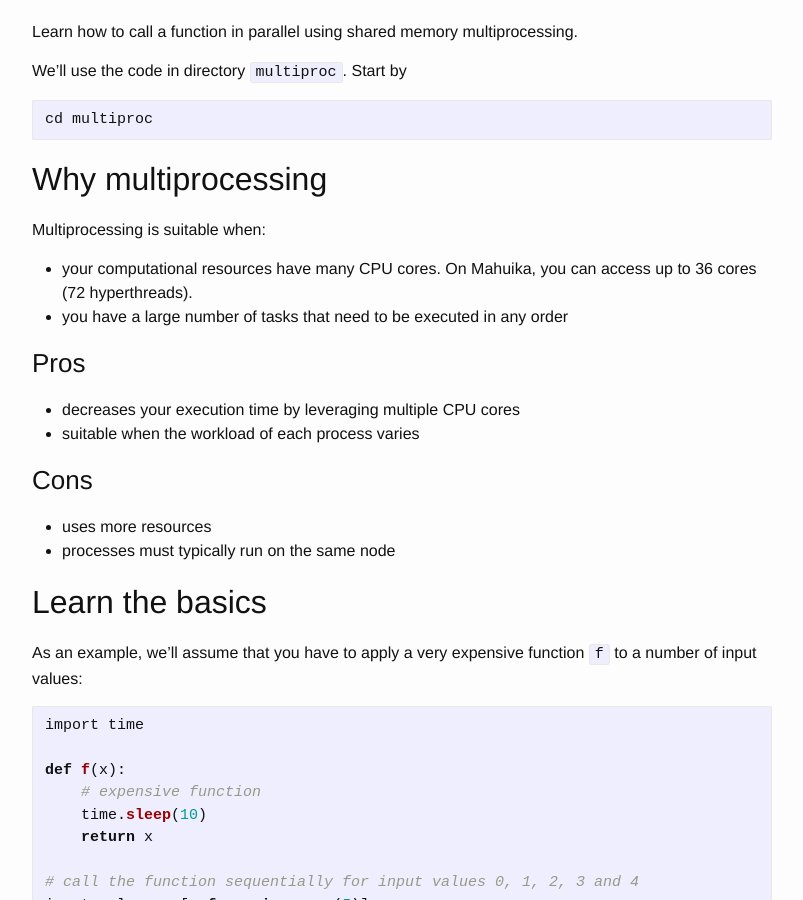
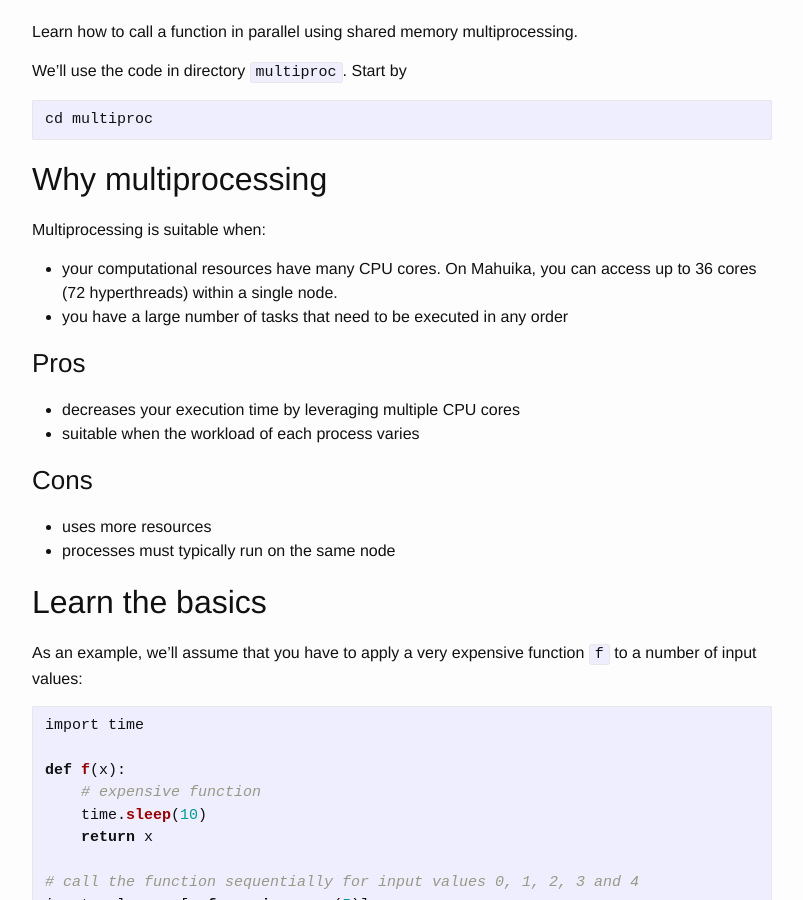
Before and after one commit to nesi/perf-training, a Jekyll site: the page built from _lessons/python-scatter/04a-multiprocessing.md, in a window 1280 px wide and 900 px high, scrolled down 637 px. Shown: the whole window, without its empty margins (238-1041 px from the left). Built offline with Jekyll 4.4.1, drawn with Linux system fonts in a browser that asks for light colours.

Commit message:
Update _lessons/python-scatter/04a-multiprocessing.md
Co-Authored-By: pletzer <alexander@gokliya.net>

```diff
--- a/_lessons/python-scatter/04a-multiprocessing.md
+++ b/_lessons/python-scatter/04a-multiprocessing.md
@@ -18,7 +18,7 @@ cd multiproc
 
 Multiprocessing is suitable when:
 
- * your computational resources have many CPU cores. On Mahuika, you can access up to 36 cores (72 hyperthreads).
+ * your computational resources have many CPU cores. On Mahuika, you can access up to 36 cores (72 hyperthreads) within a single node.
  * you have a large number of tasks that need to be executed in any order
 
 ### Pros
```
